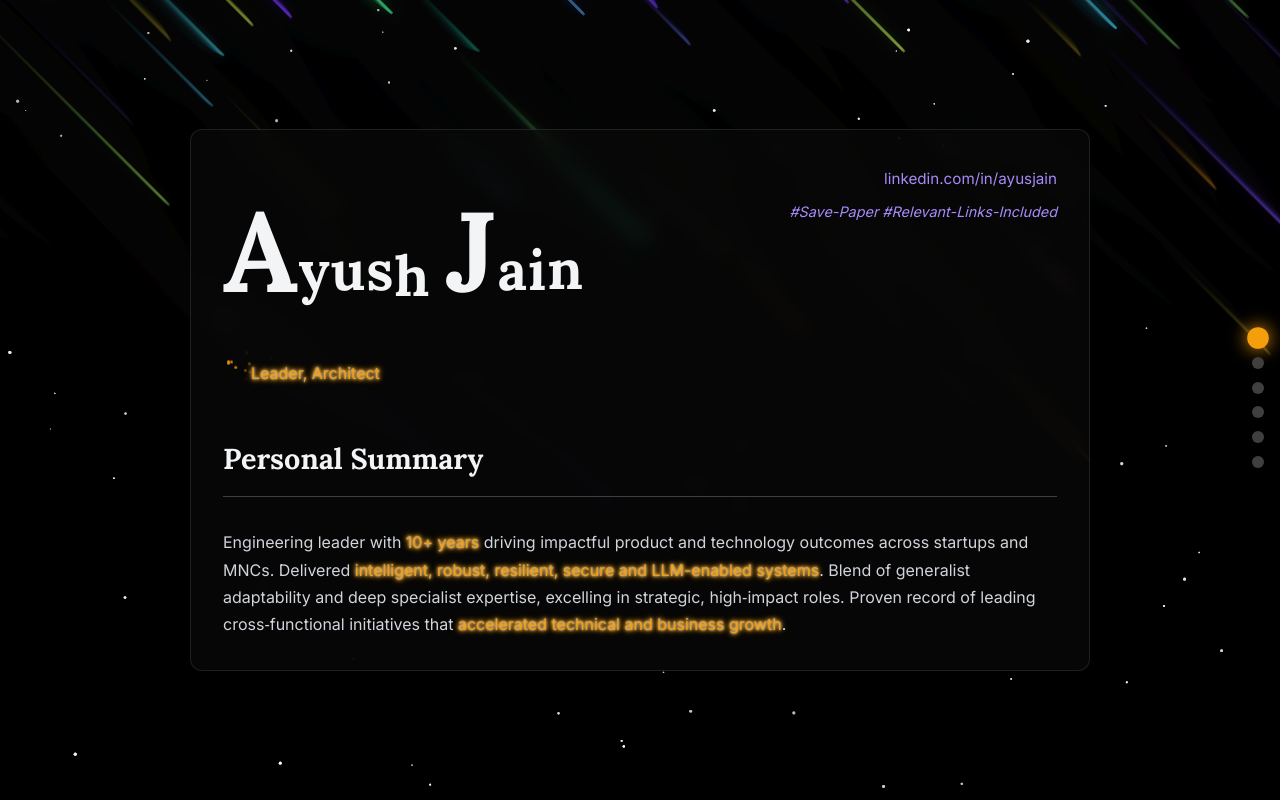
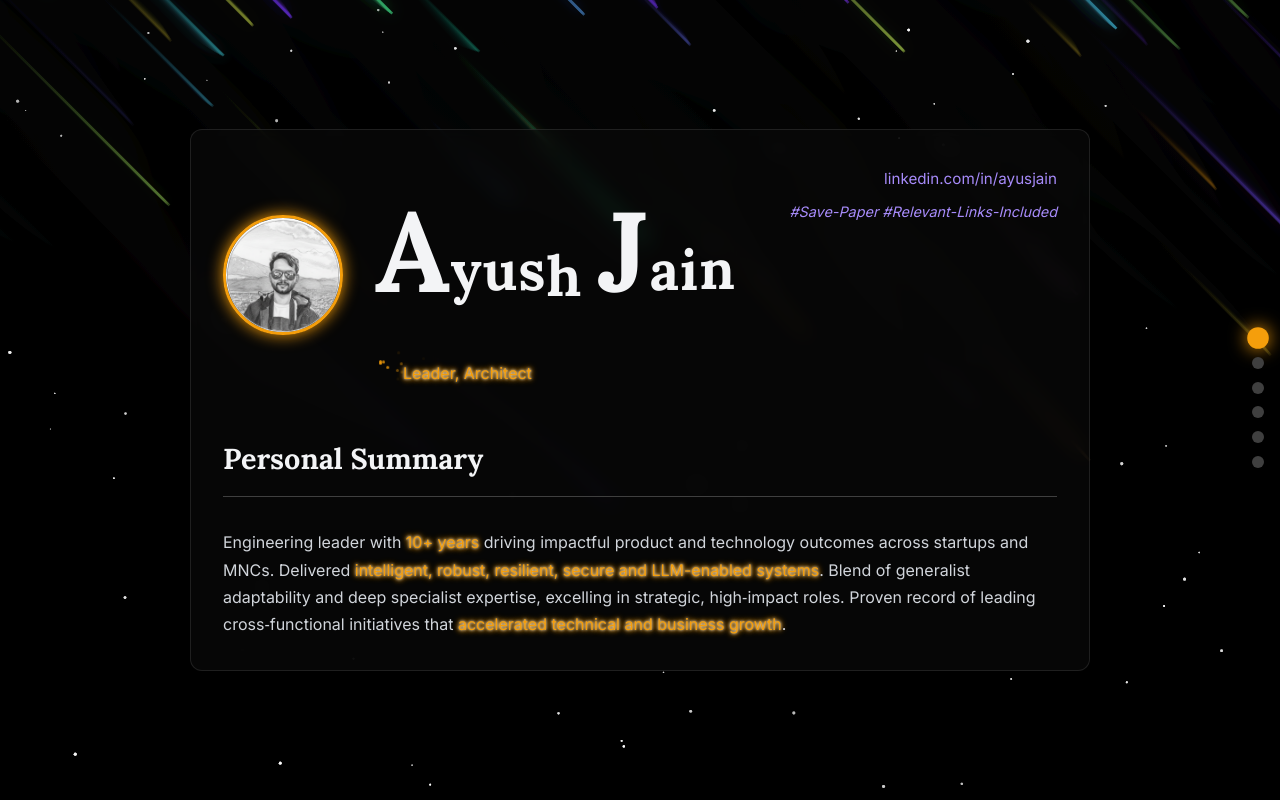
Before and after one commit to ayushmaanbhav/ayush-resume, a React (Create React App) app in the folder resume-app/: page / in a window 1280 px wide. Built offline with nearby package versions, Linux system fonts and the light colour scheme; a web font is replaced by a local one.

Commit message:
initial commit

```diff
--- a/resume-app/src/App.css
+++ b/resume-app/src/App.css
@@ -488,3 +488,27 @@ ul { list-style-type: none; padding-left: 0; }
     visibility: visible;
     right: 30px;
 }
+
+.header-main {
+    display: flex;
+    align-items: center;
+    gap: 2rem;
+}
+
+.profile-pic {
+    width: 120px;
+    height: 120px;
+    border-radius: 50%;
+    border: 3px solid var(--chandan-color);
+    box-shadow: 0 0 20px var(--chandan-color);
+    animation: profile-glow 3s ease-in-out infinite alternate;
+}
+
+@keyframes profile-glow {
+    from {
+        box-shadow: 0 0 15px var(--chandan-color);
+    }
+    to {
+        box-shadow: 0 0 30px var(--chandan-color), 0 0 10px var(--accent-color);
+    }
+}
--- a/resume-app/src/components/resume/Summary.js
+++ b/resume-app/src/components/resume/Summary.js
@@ -60,6 +60,8 @@ const Summary = ({ data }) => {
         <section id="summary" className="page-section">
             <div className="container">
                 <header className="header-section">
+                    <div className="header-main">
+                        <img src="/ayush.png" alt="Ayush Jain" className="profile-pic" />
                         <div>
                             <div className="name-container">
                                 <h1><span id="name-animate">{name}</span></h1>
@@ -67,6 +69,7 @@ const Summary = ({ data }) => {
                             <div className="magic-wand-container">
                                 <div className="sparks"></div>
                                 <p><span className="burning-highlight">{title}</span></p>
+                            </div>
                         </div>
                     </div>
                     <div className="contact-info">
```
Lines whose indentation alone changed are shown as unchanged.
